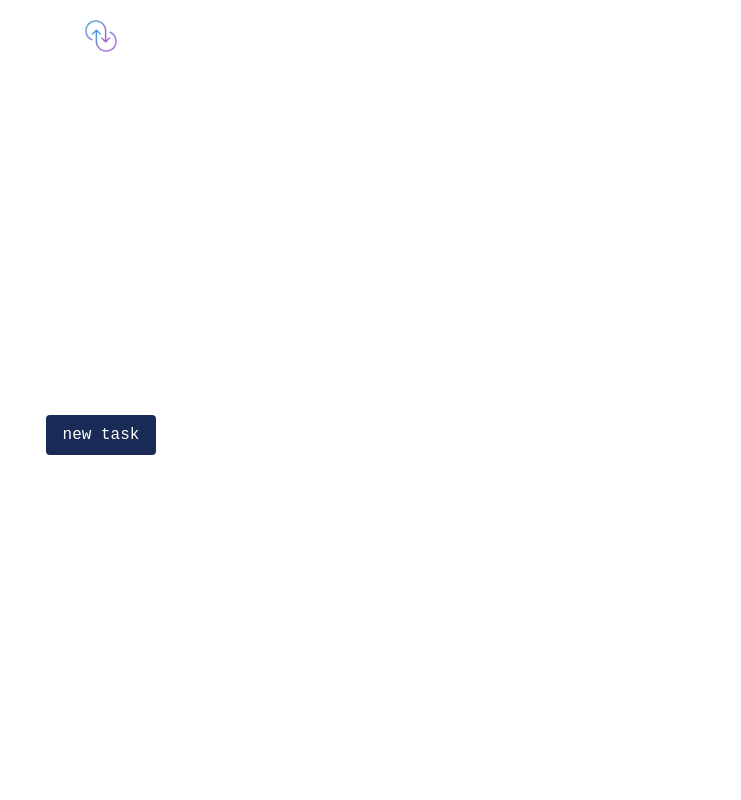
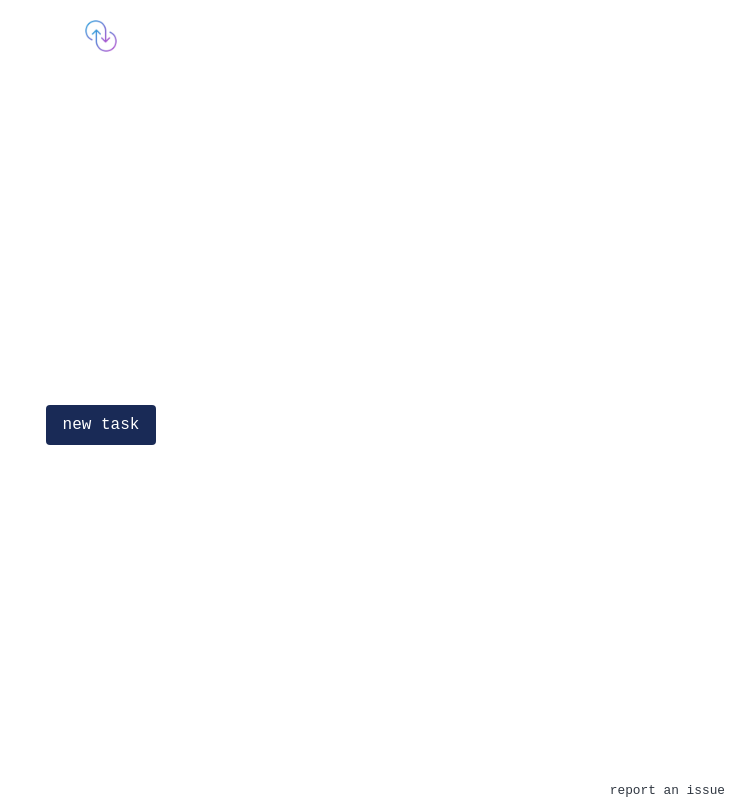
Before and after one commit to jcalixte/failwell, a Vue app: page / in a window 1280 px wide. Shown: the whole page, without its empty margins (539-1280 px from the left). Built offline with nearby package versions, Linux system fonts and the light colour scheme; a web font is replaced by a local one; what vue-diff would draw is missing.

Commit message:
feat: add a link to report an issue

```diff
--- a/src/App.vue
+++ b/src/App.vue
@@ -12,7 +12,18 @@ import { RouterLink, RouterView } from 'vue-router'
       </nav>
     </header>
 
-    <RouterView />
+    <main>
+      <RouterView />
+    </main>
+
+    <footer>
+      <a
+        href="https://github.com/jcalixte/failwell/issues"
+        target="_blank"
+        rel="noopener noreferrer"
+        >report an issue</a
+      >
+    </footer>
   </div>
 </template>
 
@@ -32,4 +43,13 @@ nav {
 img.logo {
   max-width: 40px;
 }
+
+main {
+  flex: 1;
+}
+
+footer {
+  text-align: right;
+  font-size: 0.8rem;
+}
 </style>
```
